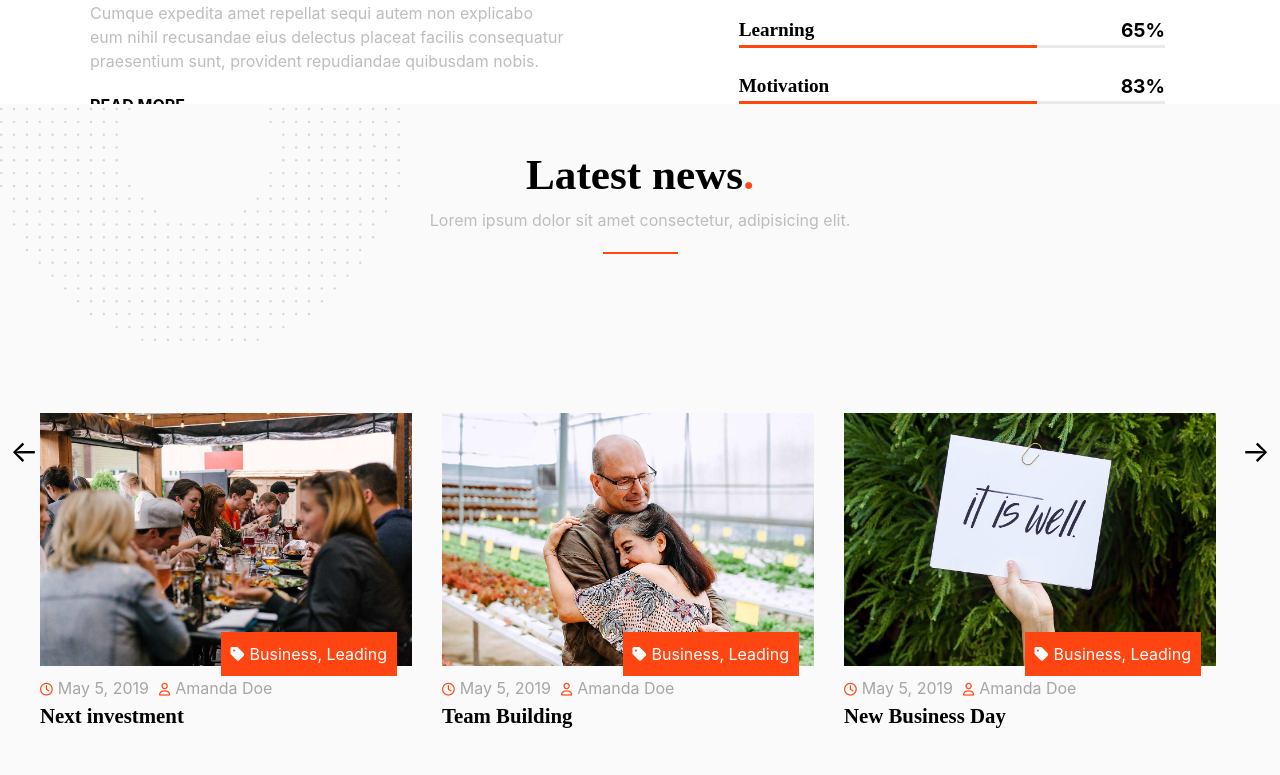
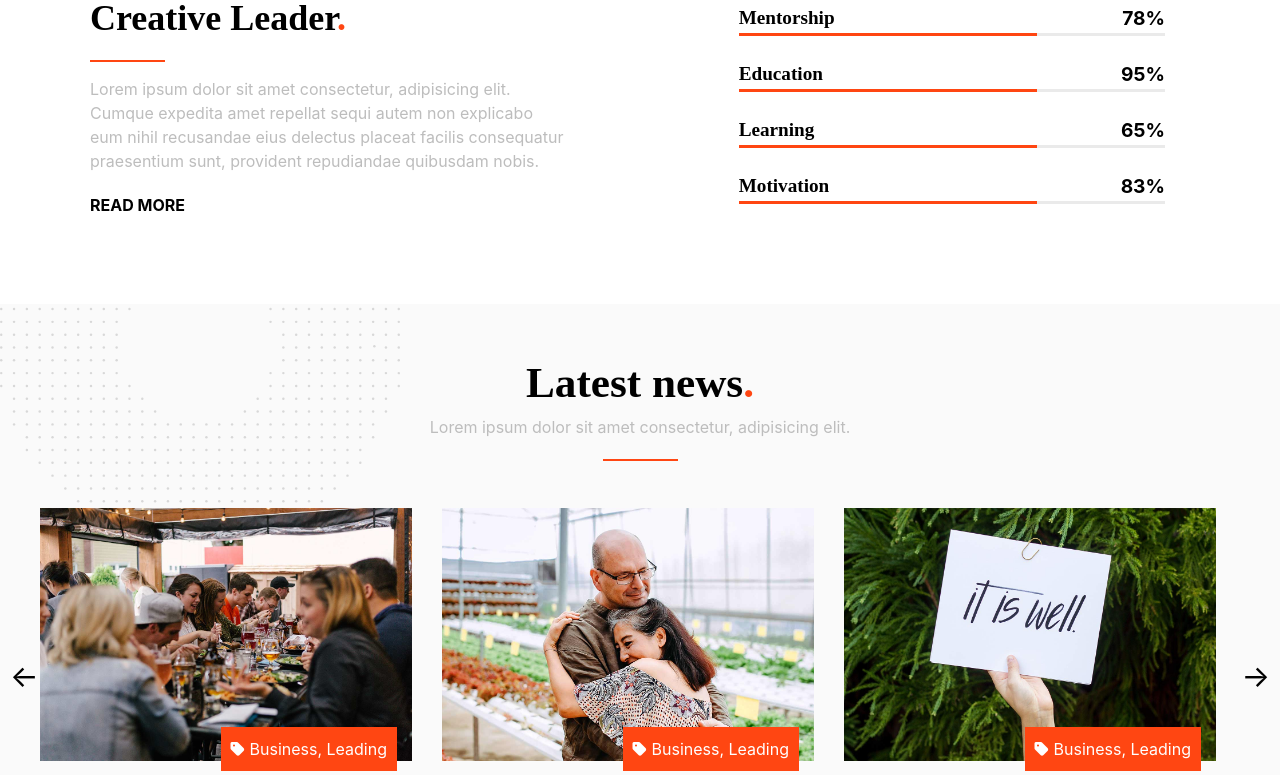
Before and after one commit to KevinZucca/proj-html-vuejs, a Vue app: page / in a window 1280 px wide. Shown: the part 2996-3771 px from the top of the page. Built offline with nearby package versions, Linux system fonts and the light colour scheme.

Commit message:
fix: fixed dimensions of containers

```diff
--- a/src/components/AppMain_components/AppMain_Section4.vue
+++ b/src/components/AppMain_components/AppMain_Section4.vue
@@ -64,6 +64,7 @@ export default {
 <style scoped lang="scss">
     .main-container {
         width: 100%;
+        height: 400px;
 
         background: #ffffff;
 
--- a/src/components/AppMain_components/AppMain_Section5.vue
+++ b/src/components/AppMain_components/AppMain_Section5.vue
@@ -96,7 +96,7 @@ export default {
 <style scoped lang="scss">
     .main-container {
         width: 100%;
-        height: 650px;
+        height: 700px;
 
         background-color: #fafafa;
         background-image: url("/public/svg/svg-4.svg");
@@ -126,6 +126,8 @@ export default {
 
         .container-centered {
             flex-flow: column;
+            gap: 0;
+
             width: 100%;
 
 
```
